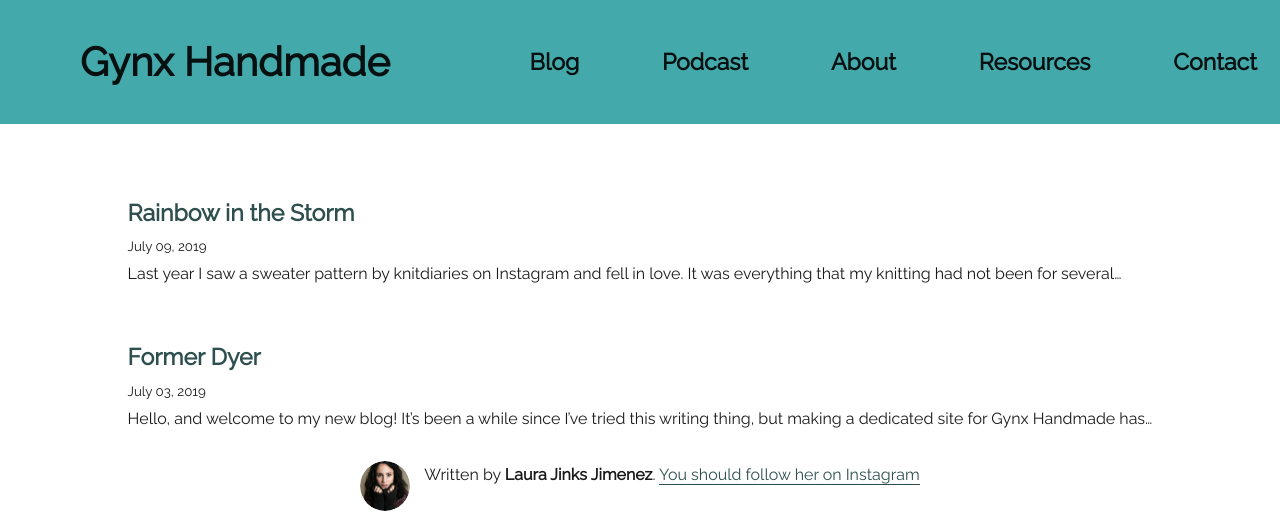
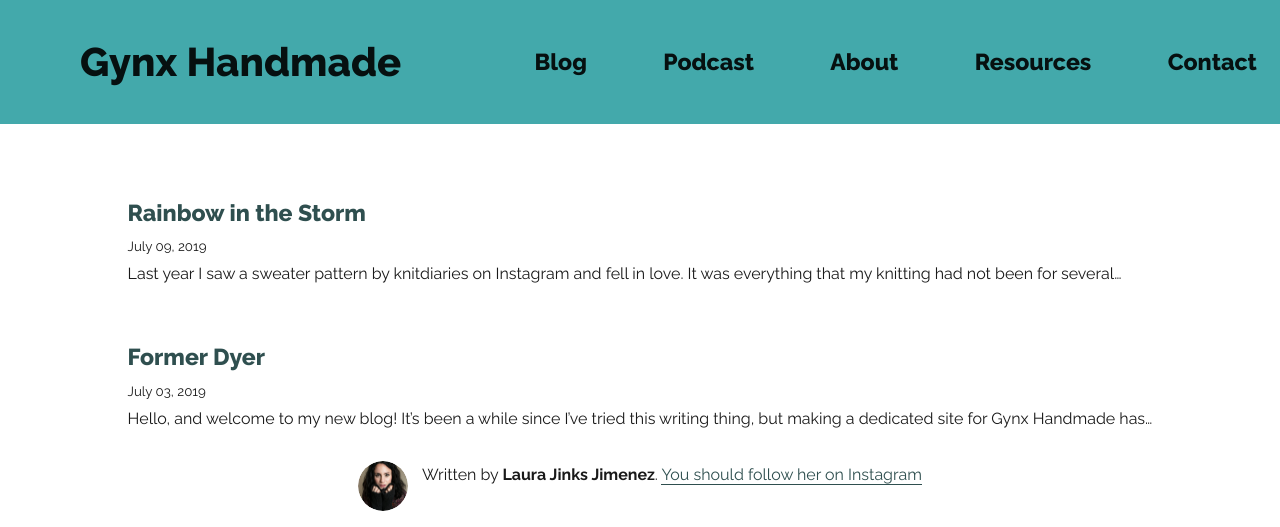
Before and after one commit to laurajinks/gynx-handmade, a Gatsby site: page / in a window 1280 px wide. Shown: the top 527 px of the page. Built offline with nearby package versions, Linux system fonts and the light colour scheme; Gatsby itself is replaced by a stand-in of ours; some packages are replaced by stand-ins of ours.

Commit message:
navbar styling

```diff
--- a/src/components/NavBar.module.css
+++ b/src/components/NavBar.module.css
@@ -21,10 +21,15 @@
 
 .logo {
     margin: 1em 2em;
+    font-weight: 800;
 }
 
 .links {
     margin: 1em;
+}
+
+.links:hover {
+    color: darkslategray;
 }
 
 @media (max-width: 1000px) {
@@ -85,6 +90,9 @@
         margin: 2em;
         color: white;
     }
+    .dropDownLinks a:hover {
+        color: darkslategray;
+    }
 }
 
 @keyframes menuLower {
--- a/src/styles/global.css
+++ b/src/styles/global.css
@@ -1,4 +1,4 @@
-@import url('https://fonts.googleapis.com/css?family=Raleway&display=swap');
+@import url('https://fonts.googleapis.com/css?family=Raleway:200,200i,400,400i,700,800&display=swap');
 
 html, body {
     background-color: white;
@@ -22,6 +22,11 @@
     font-family: 'Raleway', sans-serif;
 }
 
+h1 {
+    font-weight: 700;
+}
+
 a {
     color: darkslategray;
+    cursor: pointer;
 }
```
